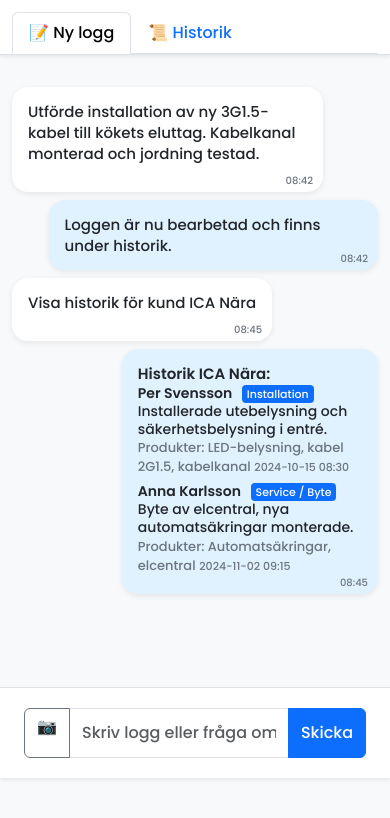
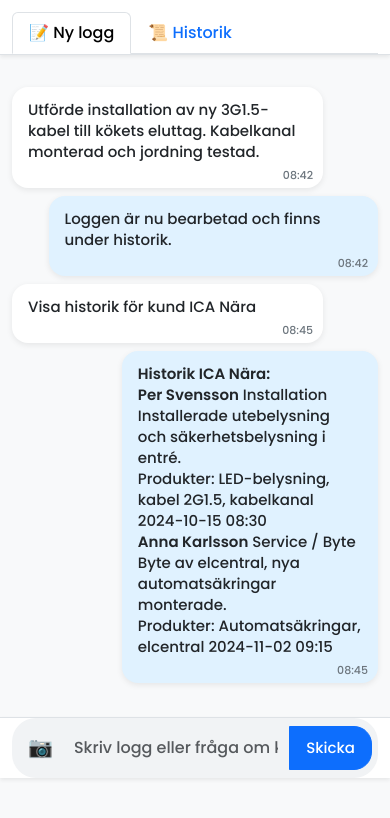
Before and after one commit to wingemo/worklog, a plain HTML site: page index.html in a window 390 px wide. Shown: the part 66-884 px from the top of the page. Before the commit the page ends 844 px from the top, so only its background shows below. Drawn offline with nearby package versions, Linux system fonts and the light colour scheme.

Commit message:
Update style.css

```diff
--- a/style.css
+++ b/style.css
@@ -3,37 +3,36 @@
 ========================= */
 
 body {
-  padding-bottom: 90px;
+  margin: 0;
+  padding-bottom: 110px;
   background-color: #f8f9fa;
   font-family: 'Poppins', sans-serif;
   font-size: 16px;
-  margin: 0;
 }
 
 /* =========================
    HEADER
 ========================= */
 
-header .logo-container {
+.logo-container {
   display: flex;
   align-items: center;
   gap: 12px;
-  padding: 0.9rem 1rem; /* FIXAD */
+  padding: 0.9rem 1rem;
 }
 
-header .logo-svg {
+.logo-svg {
   width: 40px;
   height: 40px;
-  flex-shrink: 0;
 }
 
-header .logo-text h5 {
+.logo-text h5 {
   margin: 0;
   font-weight: 600;
   font-size: 1.3rem;
 }
 
-header .logo-text small {
+.logo-text small {
   color: #6c757d;
 }
 
@@ -54,116 +53,83 @@ header .logo-text small {
 
 .chat-bubble {
   max-width: 60%;
-  padding: 12px 16px 26px 16px;
+  padding: 12px 16px 26px;
   background: #ffffff;
   border-radius: 16px;
   font-size: 14px;
-  box-shadow: 0 2px 6px rgba(0, 0, 0, 0.08);
-  align-self: flex-start;
   line-height: 1.4;
-  word-break: break-word;
+  box-shadow: 0 2px 6px rgba(0,0,0,0.08);
   position: relative;
 }
 
-/* AI-bubbla */
 .chat-bubble.ai {
+  align-self: flex-end;
   background: #e0f2ff;
-  align-self: flex-end;
   max-width: 70%;
-  padding: 12px 20px 12px 16px;
 }
 
-/* Tidsstämpel */
-.chat-bubble .timestamp {
-  font-size: 11px;
-  color: #6c757d;
+.timestamp {
   position: absolute;
   bottom: 4px;
   right: 10px;
-  white-space: nowrap;
+  font-size: 11px;
+  color: #6c757d;
 }
 
 /* =========================
-   HISTORIK INUTI BUBBLA
+   CHAT INPUT (APP-LIK)
 ========================= */
 
-.history-row {
-  margin-bottom: 6px;
-  font-size: 13px;
-  line-height: 1.3;
+.chat-input {
+  background: #ffffff;
+  padding-bottom: env(safe-area-inset-bottom);
+  z-index: 1030;
 }
 
-.history-row strong {
-  font-size: 14px;
+.chat-input .input-group {
+  background: #f1f3f5;
+  border-radius: 24px;
+  padding: 6px;
 }
 
-.history-badge {
-  background: #0d6efd;
-  color: #ffffff;
-  padding: 1px 5px;
-  border-radius: 4px;
-  font-size: 11px;
-  margin-left: 6px;
+.chat-input input.form-control {
+  border: none;
+  background: transparent;
+  font-size: 16px;
+  padding: 10px 12px;
+  box-shadow: none;
 }
 
-.history-products {
-  color: #6c757d;
-  font-size: 12px;
+.chat-input label.btn {
+  background: transparent;
+  border: none;
+  font-size: 20px;
+  padding: 6px 10px;
 }
 
-.history-time {
-  color: #6c757d;
-  font-size: 11px;
+.chat-input button.btn-primary {
+  border-radius: 18px;
+  padding: 8px 16px;
+  font-size: 15px;
+}
+
+.chat-input input:focus {
+  outline: none;
+  box-shadow: none;
 }
 
 /* =========================
-   CHAT INPUT
-========================= */
-
-.chat-input {
-  z-index: 1030;
-  box-shadow: 0 -4px 10px rgba(0, 0, 0, 0.08);
-  padding: 12px;
-  background: #ffffff;
-}
-
-/* =========================
-   MOBILFÖRBÄTTRINGAR
+   MOBIL
 ========================= */
 
 @media (max-width: 768px) {
-  body {
-    font-size: 16px;
-  }
-
   .chat-bubble {
     max-width: 85%;
     font-size: 15px;
-    padding: 14px 16px 28px 16px;
   }
 
   .chat-bubble.ai {
     max-width: 90%;
-    padding: 14px 16px;
-  }
-
-  .chat-bubble .timestamp {
-    font-size: 10px;
-  }
-
-  .history-row {
-    font-size: 14px;
-  }
-
-  .history-products {
-    font-size: 13px;
-  }
-
-  .chat-input input,
-  .chat-input textarea,
-  .chat-input button {
-    font-size: 16px;
-    padding: 12px;
   }
 }
 
```
